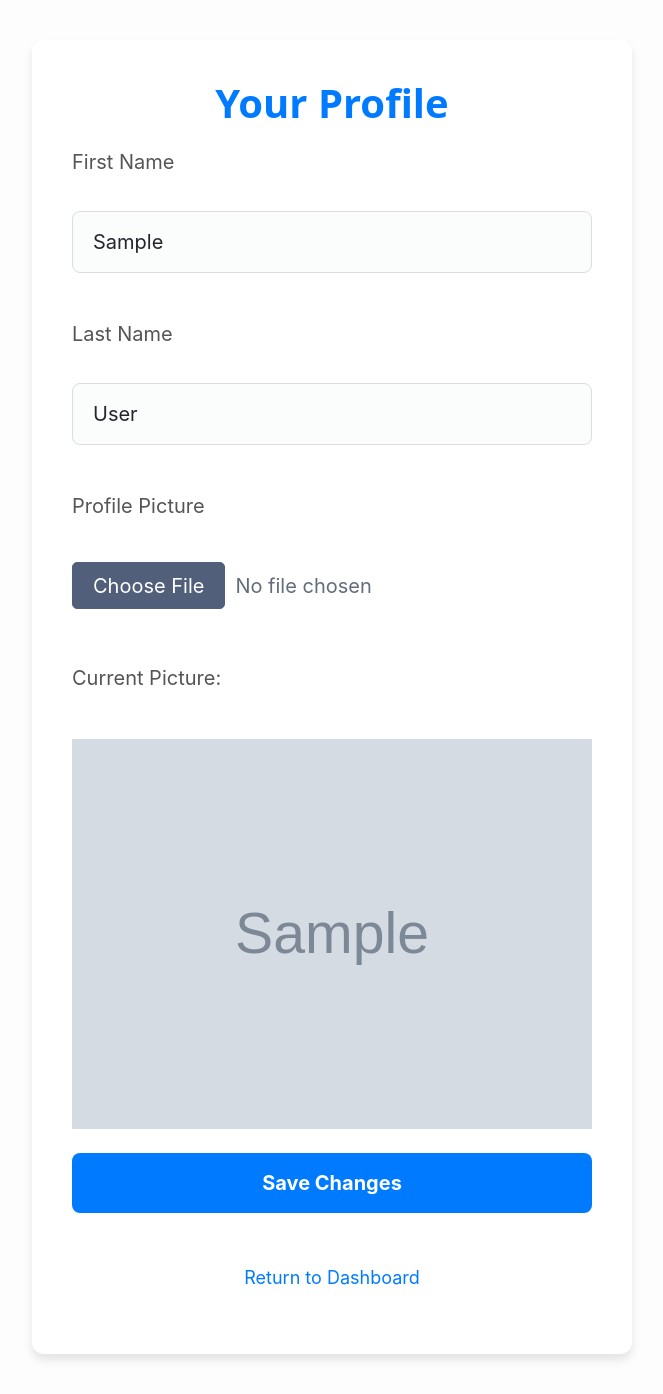
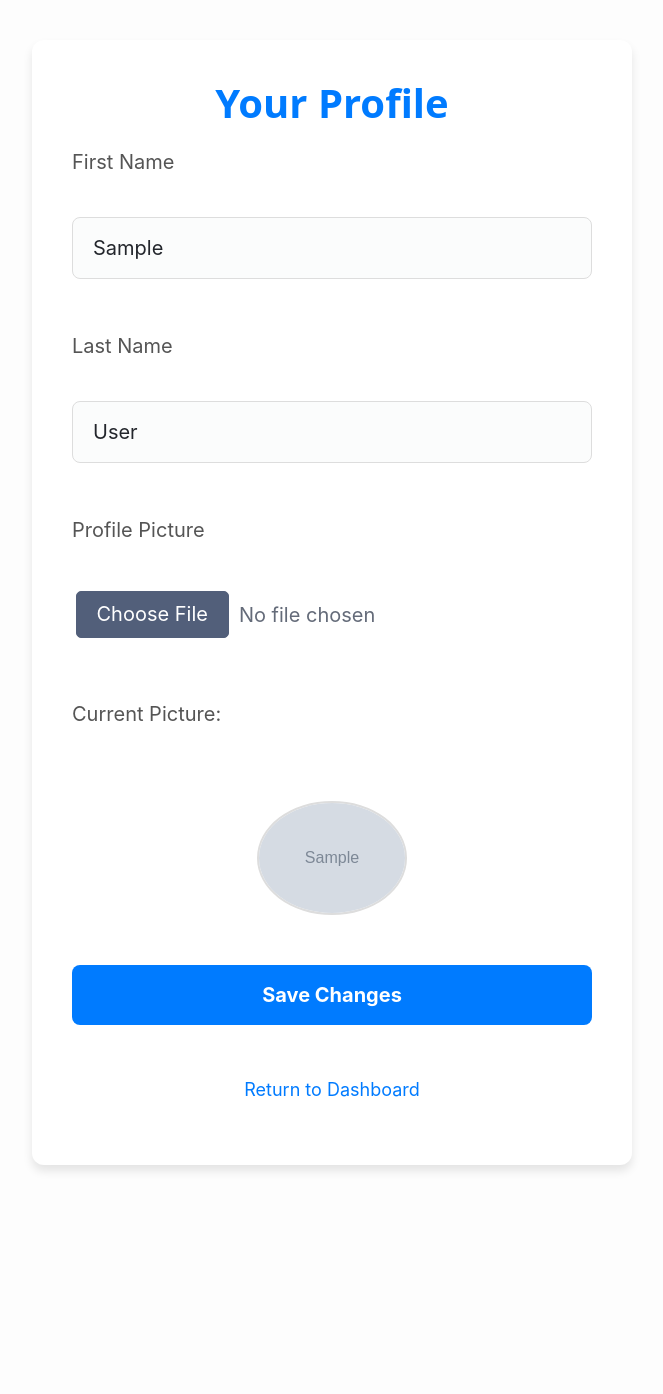
Before and after one commit to OAX356/ITCS333_Project, a PHP site: page /profile.php in a window 1280 px wide. Shown: the whole page, without its empty margins (308-971 px from the left). After the commit the page ends 1171 px from the top, so only its background shows below. Run offline with PHP 8.4, Linux system fonts and the light colour scheme; the visitor is signed in with stand-in values (Sample User, id 1); tables that the repository leaves empty hold one stand-in row (values such as "Sample post"); grey boxes marked "Sample" are stand-in pictures; some libraries are stand-ins or nearby versions.

Commit message:
Update css style

```diff
--- a/css/style.css
+++ b/css/style.css
@@ -167,6 +167,27 @@ section ul li {
     box-shadow: 0 2px 4px rgba(0, 0, 0, 0.1);
 }
 
+/* Profile Picture Styling */
+img {
+    display: block;
+    margin: 1rem auto;
+    max-width: 150px;
+    border-radius: 50%;
+    border: 2px solid #ddd;
+}
+
+/* Profile Form Adjustments */
+form {
+    display: flex;
+    flex-direction: column;
+    gap: 1.5rem;
+}
+
+input[type="file"] {
+    padding: 0.3rem;
+    border: none;
+}
+
 /* Responsive Design */
 @media (max-width: 700px) {
     h1, h2 {
```
